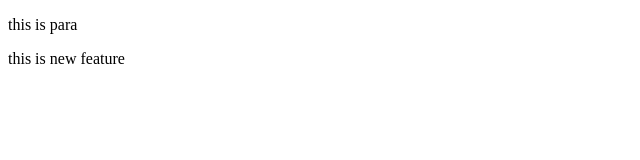
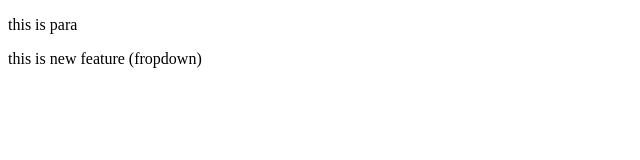
Before and after one commit to shahzeb-89/democlass, a plain HTML site: page index.html in a window 1280 px wide. Shown: the full height of the page, 0-640 px from the left. Drawn offline with Linux system fonts and the light colour scheme.

```diff
--- a/index.html
+++ b/index.html
@@ -7,6 +7,6 @@
 </head>
 <body>
     <p>this is para</p>
-    <p>this is new feature</p>
+    <p>this is new feature (fropdown)</p>
 </body>
 </html>
```
